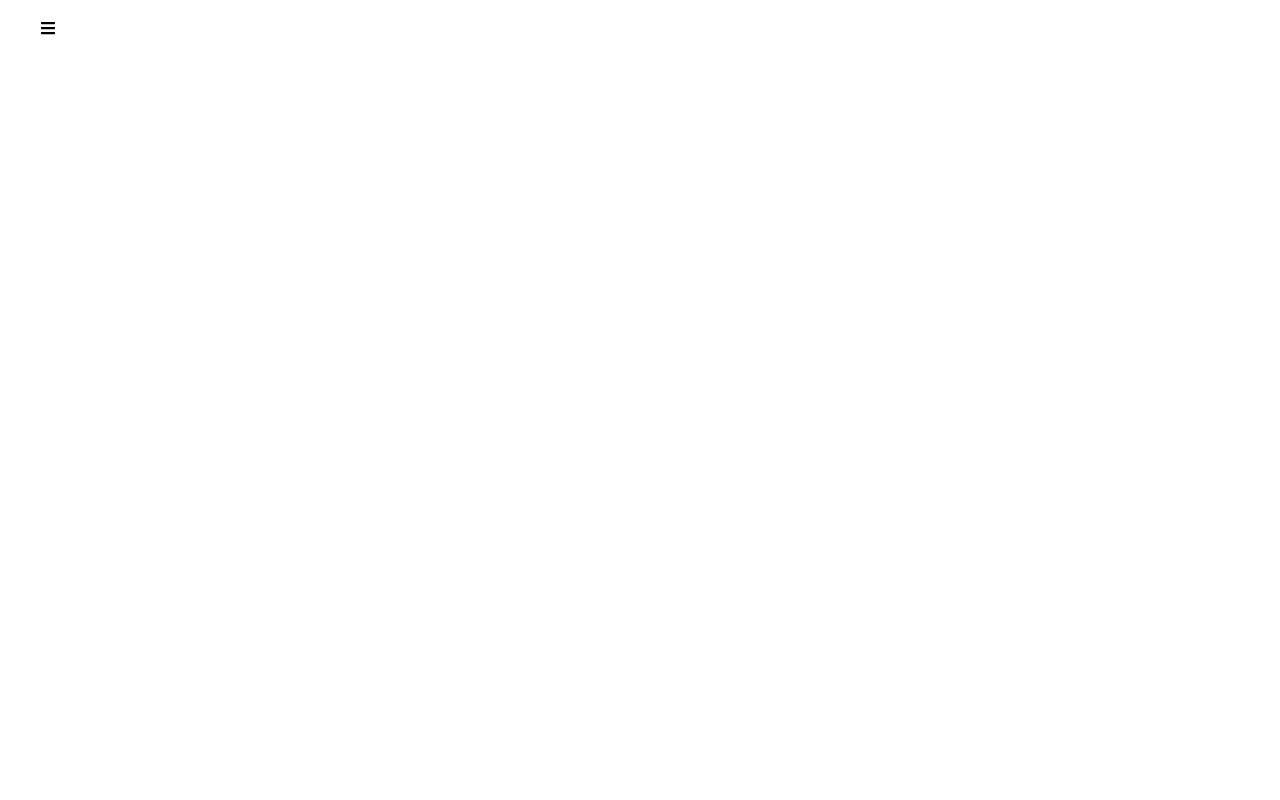
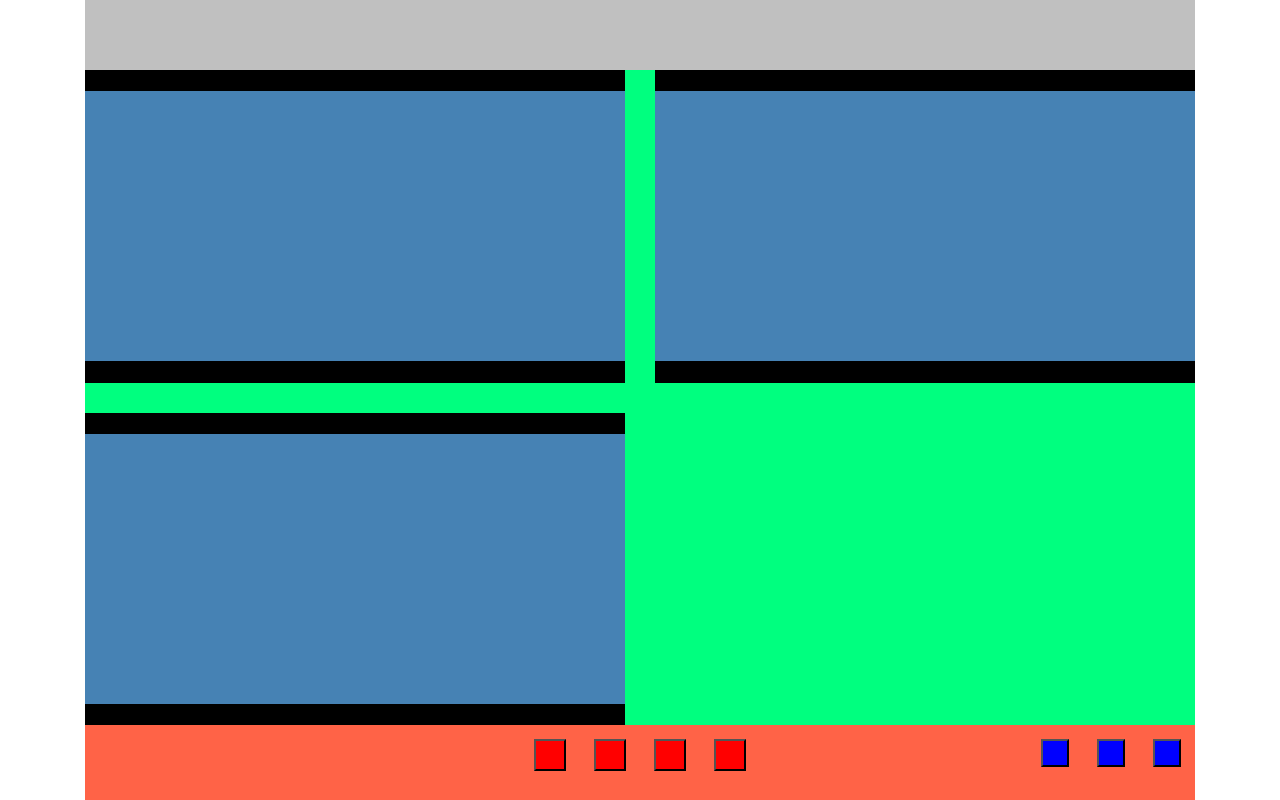
Before and after one commit to Square-with-me/Square-with-me-FE, a React (Create React App) app in the folder withme/: page /detail/1 in a window 1280 px wide. Built offline with nearby package versions, Linux system fonts and the light colour scheme.

Commit message:
ADD: 비디오 개수별 사이즈 다르게 마크업

```diff
--- /dev/null
+++ b/withme/src/components/Video.js
@@ -0,0 +1,24 @@
+import styled from 'styled-components';
+
+const Video = () => {
+  return (
+    <Container>
+      <video></video>
+    </Container>
+  );
+};
+
+const Container = styled.div`
+  min-width: 540px;
+  min-height: 284px;
+  display: flex;
+  align-items: center;
+  background-color: black;
+
+  video {
+    width: 100%;
+    background-color: steelblue;
+  }
+`;
+
+export default Video;
--- a/withme/src/pages/Detail.js
+++ b/withme/src/pages/Detail.js
@@ -1,11 +1,112 @@
-import React from "react"
+import React, { useState } from 'react';
+import styled from 'styled-components';
+import Video from '../components/Video';
 
-const Detail =()=>{
-    return (
-        <React.Fragment>
+const Detail = () => {
+  const [isSide, setIsSide] = useState(false);
+  return (
+    <Container>
+      <div id="top"></div>
+      <div id="videoBox">
+        <Video />
+        <Video />
+        <Video />
+      </div>
+      {/* <div id="rightBox">
+        <div id="stopWatchBox">
+          <p>스톱워치</p>
+        </div>
+        <div id="participantBox">
+          <p>참가자</p>
+        </div>
+        <div id="chattingBox">
+          <p>스톱워치</p>
+        </div>
+      </div> */}
+      <div id="bottom">
+        <div id="centerButton">
+          <button></button>
+          <button></button>
+          <button></button>
+          <button></button>
+        </div>
+        <div id="endButton">
+          <button></button>
+          <button></button>
+          <button></button>
+        </div>
+      </div>
+    </Container>
+  );
+};
 
-        </React.Fragment>
-    )
-}
+const Container = styled.div`
+  width: 1110px;
+  height: 100vh;
+  background-color: gold;
+  margin: auto;
+  display: grid;
+  column-gap: 30px;
+  grid-template-rows: 70px 1fr 75px;
+  grid-template-columns: repeat(12, 1fr);
 
-export default Detail
+  #top {
+    background-color: silver;
+    grid-row: 1/2;
+    grid-column: 1 / 13;
+  }
+
+  #videoBox {
+    background-color: springgreen;
+    grid-row: 2 / 3;
+    grid-column: 1 / 13;
+
+    display: grid;
+    grid-template-columns: repeat(auto-fit, minmax(540px, 1fr));
+    grid-template-rows: repeat(auto-fit, minmax(284px, 1fr));
+    gap: 30px;
+    justify-content: space-between;
+    align-content: space-between;
+  }
+
+  #rightBox {
+    visibility: collapse;
+    background-color: royalblue;
+  }
+  #bottom {
+    background-color: tomato;
+    grid-row: 3/4;
+    grid-column: 1/13;
+
+    display: grid;
+    grid-template-columns: repeat(3, 1fr);
+
+    #centerButton {
+      height: 60px;
+      grid-column: 2/3;
+      justify-self: center;
+
+      button {
+        background-color: red;
+        width: 32px;
+        height: 32px;
+        margin: 14px;
+      }
+    }
+
+    #endButton {
+      height: 60px;
+      grid-column: 3/4;
+      justify-self: end;
+
+      button {
+        background-color: blue;
+        width: 28px;
+        height: 28px;
+        margin: 14px;
+      }
+    }
+  }
+`;
+
+export default Detail;
--- a/withme/src/pages/MyPage.js
+++ b/withme/src/pages/MyPage.js
@@ -82,7 +82,6 @@ const Mypage = () => {
 
   return (
     <React.Fragment>
-      <Header />
       <ProfileContainer>
         <div className="imageBox">
           <Image
--- a/withme/src/shared/App.js
+++ b/withme/src/shared/App.js
@@ -17,7 +17,7 @@ function App() {
   return (
     <>
       {/* <Grid> */}
-      <Header></Header>
+      {/* <Header></Header> */}
       <ConnectedRouter history={history}>
         <Route path="/" exact component={Main} />
         <Route path="/detail/:id" exact component={Detail} />
```
